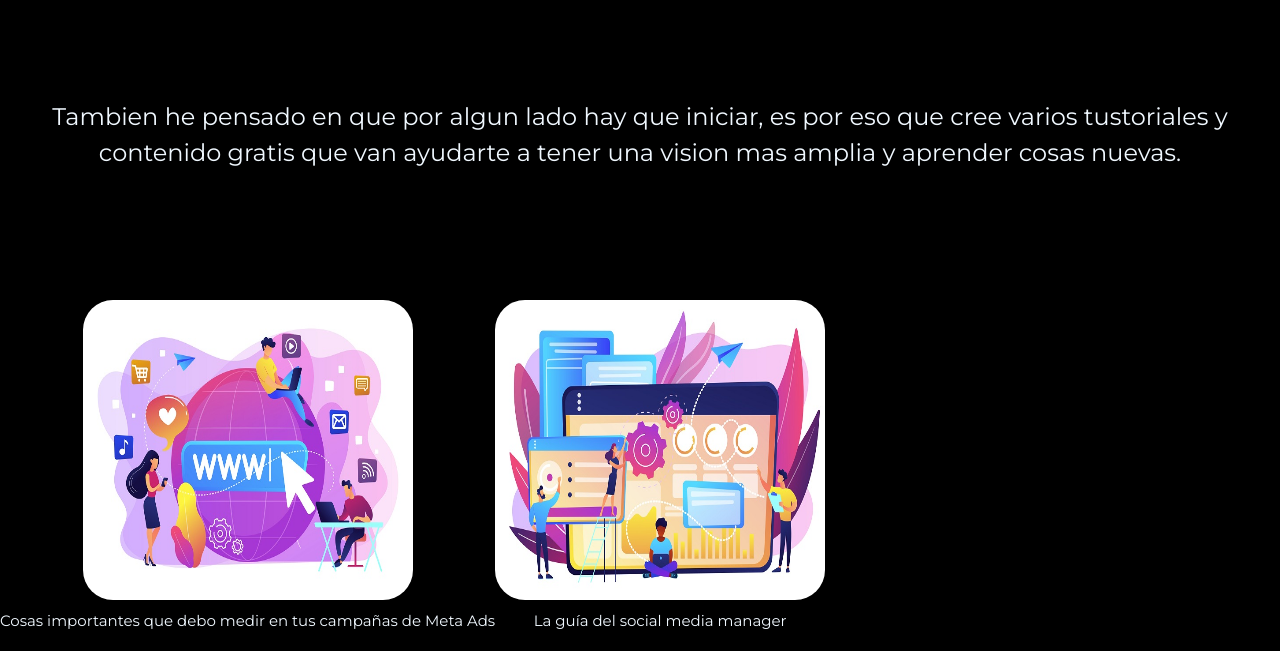
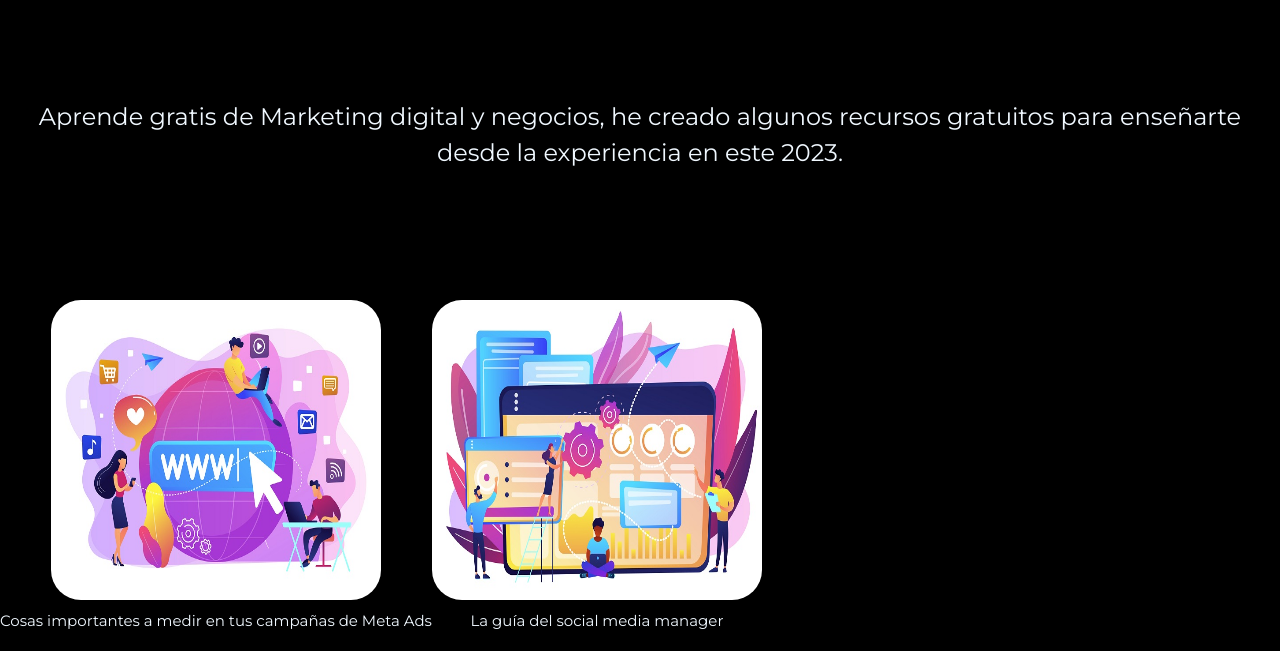
Before and after one commit to liligonz16/Proyecto-coder, a website: page pages/Recursos-gratis.html in a window 1280 px wide. Shown: the part 201-852 px from the top of the page. Drawn offline with nearby package versions, Linux system fonts and the light colour scheme.

Commit message:
cambie texto

```diff
--- a/pages/Recursos-gratis.html
+++ b/pages/Recursos-gratis.html
@@ -64,8 +64,7 @@
 
     <div class="aprendeGratis">
       <h1>Aprende Gratis</h1>
-      <p>Tambien he pensado en que por algun lado hay que iniciar, es por eso que cree varios tustoriales y contenido
-        gratis que van ayudarte a tener una vision mas amplia y aprender cosas nuevas.</p>
+      <p>Aprende gratis de Marketing digital y negocios, he creado algunos recursos gratuitos para enseñarte desde la experiencia en este 2023.</p>
     </div>
 
 
@@ -74,7 +73,7 @@
    <div class="contenedorAprendeGratis1">
     <div class="aprende1">
       <img class="fotodeRecursos" src="../imagenes/Recursosgratis1.jpg" alt="Infografia">
-      <p>Cosas importantes que debo medir en tus campañas de Meta Ads</p>
+      <p>Cosas importantes a medir en tus campañas de Meta Ads</p>
       <a class="boton-aprende-gratis" href="">Registrarme</a>
     </div>
 
```
